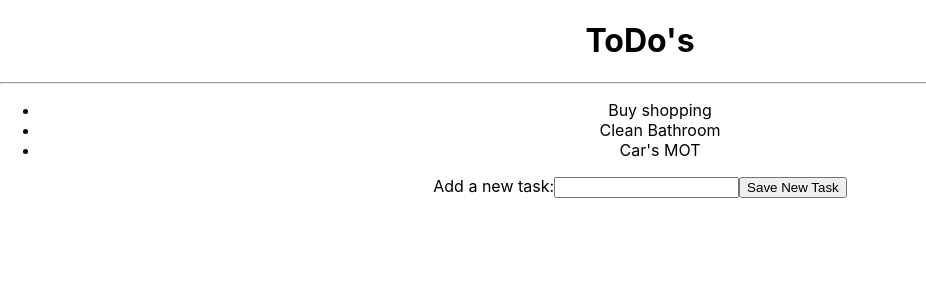
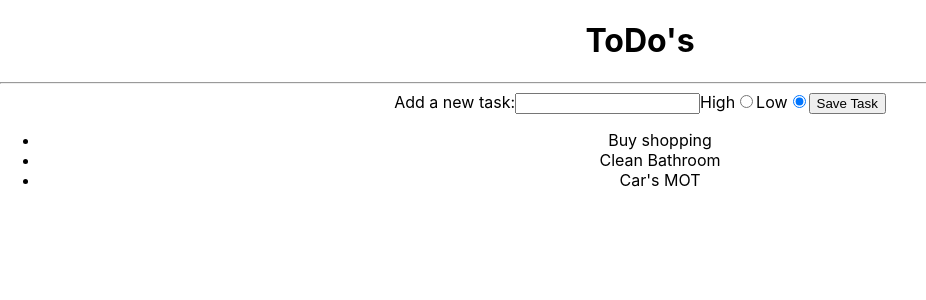
Before and after one commit to sshingler/React-ToDoList, a React (Create React App) app: page / in a window 1280 px wide. Shown: the top 300 px of the page, without its empty margins (0-926 px from the left). Built offline with nearby package versions, Linux system fonts and the light colour scheme.

Commit message:
4 - add radio buttons high/low priority - not fully working

```diff
--- a/src/App.js
+++ b/src/App.js
@@ -11,6 +11,7 @@ function App() {
   ]);
 
   const [newItemName, setNewItemName] = useState ("");
+  const [newItemPriority, setNewItemPriority] = useState ("");
 
   //render items
   const itemNodes = items.map ((item, index) => {
@@ -25,39 +26,56 @@ function App() {
     setNewItemName(event.target.value);
   }
 
+  function handleRadioChange(event) {
+    const result = event.target.value
+    setNewItemPriority(result);
+  }
+
+
   function saveNewItem(event) {
     event.preventDefault();
     const newItem = {
       name: newItemName,
-      priority: "low",
+      priority: newItemPriority,
     };
     const newItems = [...items, newItem];
     setItems(newItems);
     setNewItemName("");
-
   }
 
 
 
 
   return (
+
+
+
+
     <div className="App">
     <h1>ToDo's</h1>
     <hr></hr>
+
+    <form onSubmit={saveNewItem}>
+    <label htmlFor = "item-name">Add a new task:</label>
+    <input id="item-name" type="text" value={newItemName} onChange={handleInputChange} />
+
+
+    <label htmlFor = "item-priority">High</label>
+    <input id="item-priority" name ="item-priority" type="radio" value={newItemPriority}  onChange={handleRadioChange}/>
+
+    <label htmlFor = "item-priority">Low</label>
+    <input id="item-priority" name ="item-priority" type="radio" value={newItemPriority} checked={true} onChange={handleRadioChange}/>
+
+    <input type="submit" value="Save Task"/>
+    </form>
+
     <ul>
       {itemNodes}
     </ul>
 
-    <form onSubmit={saveNewItem}>
-    <label htmlFor = "item-name">Add a new task:</label>
-    <input id="item-name" type="text" value={newItemName} onChange={handleInputChange} />
-    <input type="submit" value="Save New Task"/>
-
-    </form>
-
-
 
     </div>
+
   );
 }
 
```
